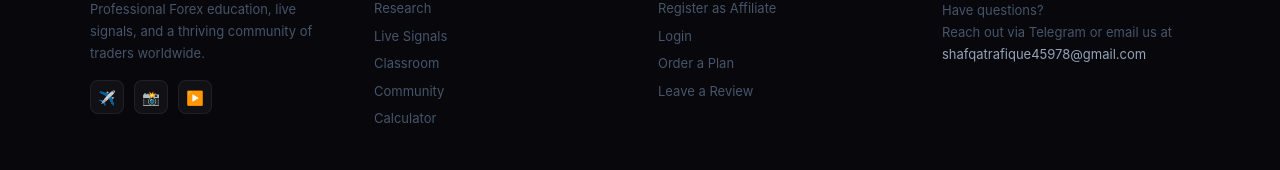
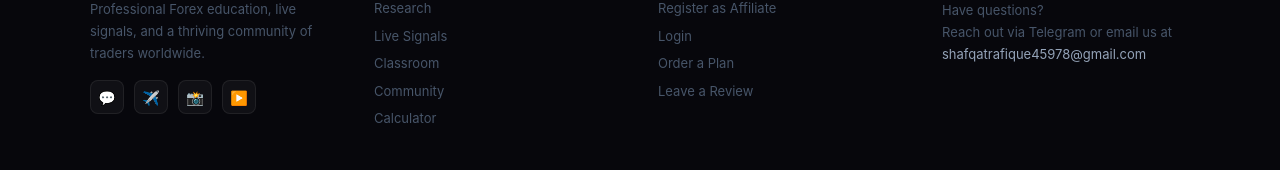
Before and after one commit to zakaurrehman/TraderPlatform, a Next.js app: page /landing in a window 1280 px wide. Shown: the part 7369-7539 px from the top of the page. Built offline with nearby package versions, Linux system fonts and the light colour scheme; no server answers; the database is empty.

Commit message:
Add WhatsApp channel link to footer

```diff
--- a/app/(public)/landing/page.tsx
+++ b/app/(public)/landing/page.tsx
@@ -518,6 +518,7 @@ export default async function LandingPage() {
               {/* Social links */}
               <div style={{ display: 'flex', gap: 10 }}>
                 {[
+                  { label: 'WhatsApp', icon: '💬', href: 'https://whatsapp.com/channel/0029Vb1eRV4BPzjT2Y9X6Y0K' },
                   { label: 'Telegram', icon: '✈️', href: '#' },
                   { label: 'Instagram', icon: '📸', href: '#' },
                   { label: 'YouTube', icon: '▶️', href: '#' },
```
